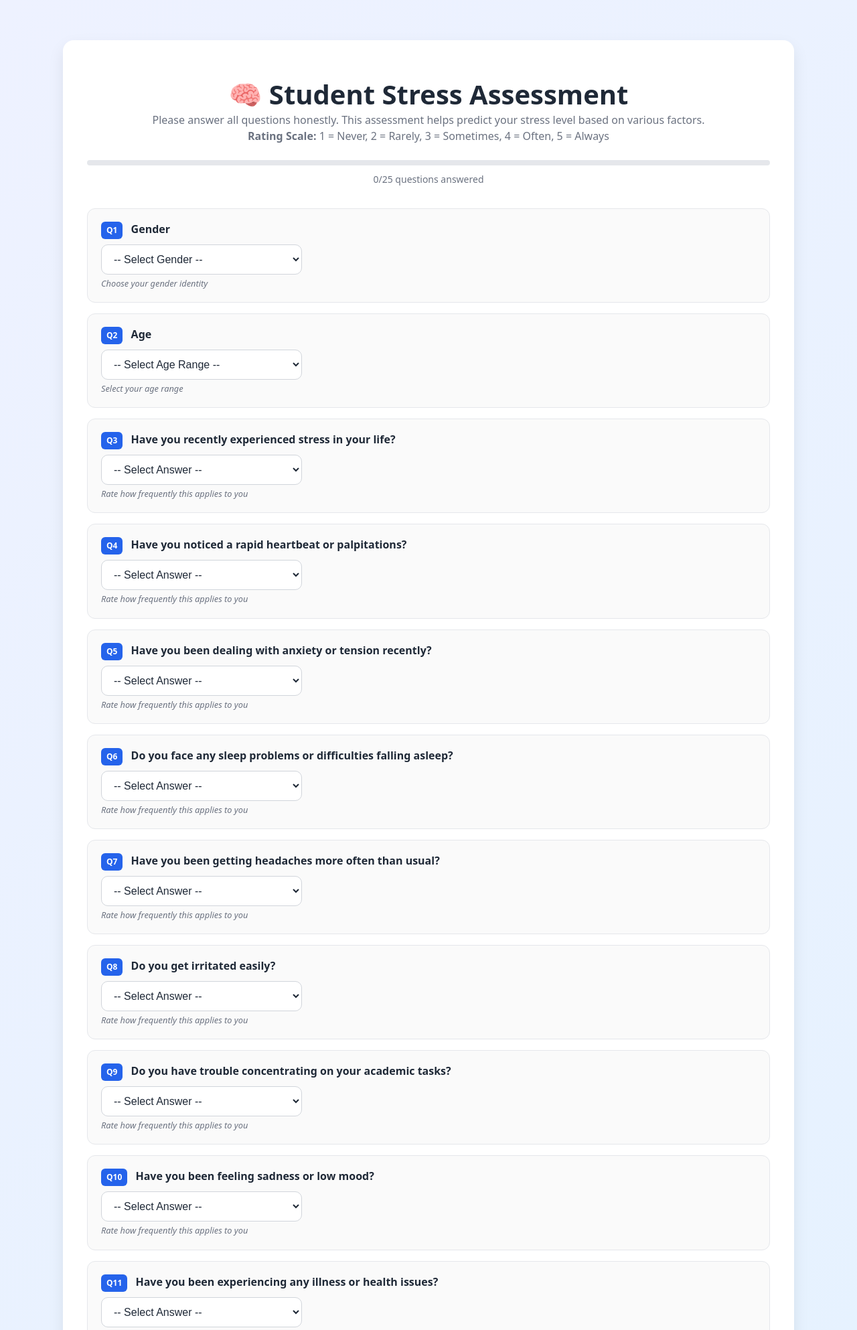
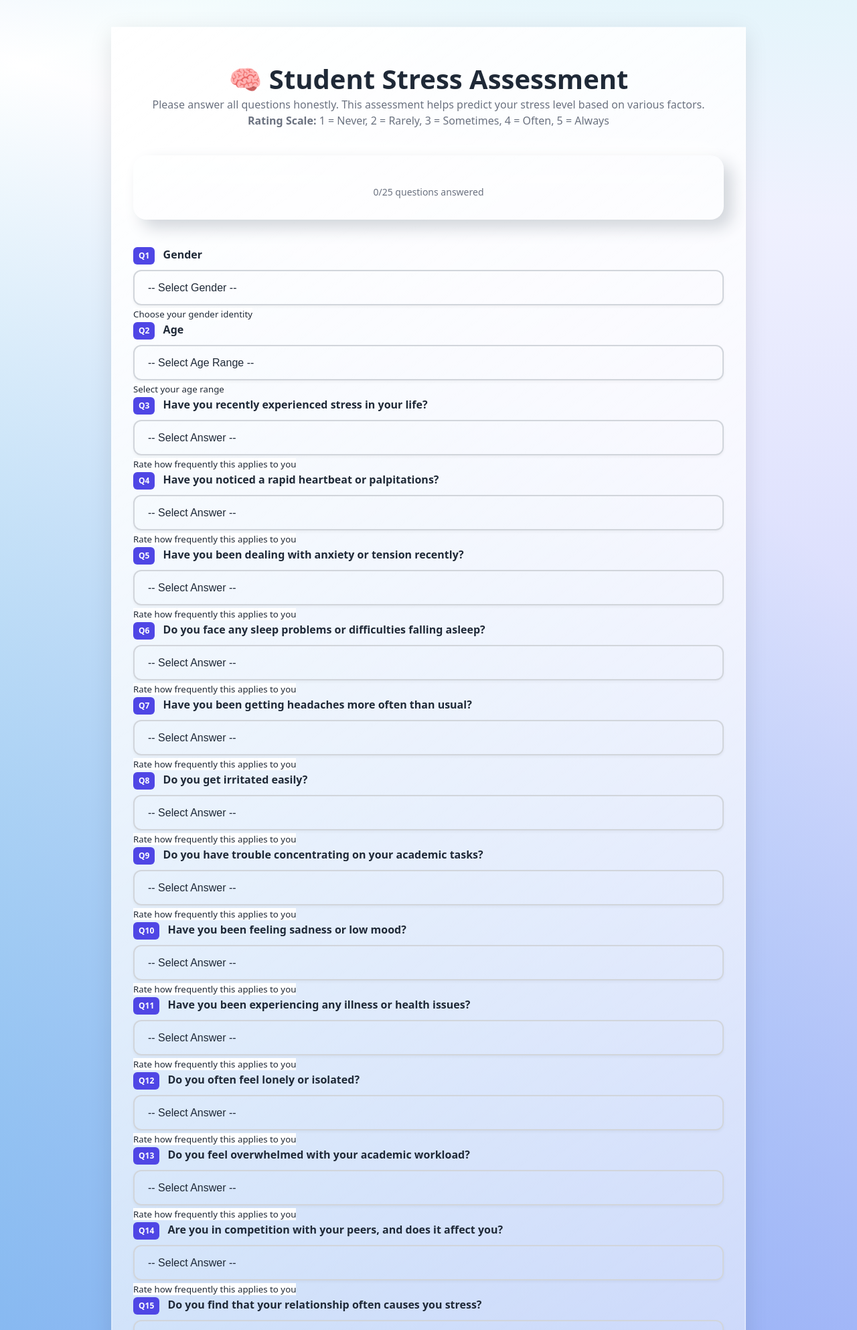
Before and after one commit to Yash636363/Student-Stress-Monitoring, a Flask app: page / in a window 1280 px wide. Shown: the top 1986 px of the page at 67% size. Run offline with Flask 3, Linux system fonts and the light colour scheme.

Commit message:
Update style.css

```diff
--- a/static/style.css
+++ b/static/style.css
@@ -1,11 +1,14 @@
+/* Modern Color Scheme and Variables */
 :root {
   --bg: #f6f7fb;
   --card: #ffffff;
   --text: #1f2937;
   --muted: #6b7280;
-  --primary: #2563eb;
-  --primary-hover: #1d4ed8;
-  --accent: #10b981;
+  --primary: #4f46e5;
+  --primary-hover: #4338ca;
+  --accent: #06b6d4;
+  --gradient-cool: linear-gradient(135deg, #4f46e5, #06b6d4);
+  --gradient-warm: linear-gradient(135deg, #f97316, #db2777);
   --danger: #ef4444;
   --success: #22c55e;
   --warning: #f59e0b;
@@ -14,6 +17,20 @@
   --radius: 16px;
   --gap: 24px;
   --transition: 0.3s ease;
+  --glass-bg: rgba(255, 255, 255, 0.95);
+  --glass-border: rgba(255, 255, 255, 0.25);
+  --card-gradient: linear-gradient(145deg, var(--glass-bg), var(--glass-border));
+  --gradient-primary: linear-gradient(135deg, #2563eb, #1d4ed8);
+  --gradient-success: linear-gradient(135deg, #22c55e, #16a34a);
+  --gradient-warning: linear-gradient(135deg, #f59e0b, #d97706);
+  --gradient-danger: linear-gradient(135deg, #ef4444, #dc2626);
+  --glass-blur: blur(12px);
+  --meter-size: 200px;
+  --neu-shadow:
+    12px 12px 24px #d1d5db,
+    -12px -12px 24px #ffffff;
+  --card-shadow:
+    rgba(17, 12, 46, 0.15) 0px 48px 100px 0px;
 }
 
 /* Reset and base */
@@ -26,7 +43,13 @@
 body {
   margin: 0;
   font-family: system-ui, -apple-system, "Segoe UI", Roboto, Helvetica, Arial, sans-serif;
-  background: linear-gradient(135deg, #eef2ff 0%, #e0f2fe 100%);
+  background:
+    radial-gradient(circle at 0% 0%, #818cf8 0%, transparent 50%),
+    radial-gradient(circle at 100% 0%, #06b6d4 0%, transparent 50%),
+    radial-gradient(circle at 100% 100%, #818cf8 0%, transparent 50%),
+    radial-gradient(circle at 0% 100%, #06b6d4 0%, transparent 50%);
+  background-size: 200% 200%;
+  animation: morphBackground 15s ease-in-out infinite;
   color: var(--text);
   font-size: 16px;
   line-height: 1.5;
@@ -65,23 +96,35 @@
 .progress-container {
   margin: 1.5rem 0;
   padding: 0;
+  background: rgba(255, 255, 255, 0.1);
+  padding: 30px;
+  border-radius: 20px;
+  margin: 40px 0;
+  box-shadow: var(--neu-shadow);
 }
 
 .progress-bar {
-  width: 100%;
-  height: 8px;
-  background: #e5e7eb;
-  border-radius: 4px;
+  height: 12px;
+  background: rgba(255, 255, 255, 0.2);
+  border-radius: 6px;
   overflow: hidden;
-  margin-bottom: 0.5rem;
+  position: relative;
 }
 
 .progress-fill {
   height: 100%;
-  background: linear-gradient(90deg, var(--primary), var(--accent));
+  background: var(--gradient-cool);
+  background-size: 200% 100%;
+  animation: gradientMove 2s linear infinite;
   border-radius: 4px;
   width: 0%;
   transition: width 0.3s ease;
+  box-shadow: 0 0 10px rgba(79, 70, 229, 0.5);
+}
+
+@keyframes gradientMove {
+  0% { background-position: 100% 0; }
+  100% { background-position: -100% 0; }
 }
 
 .progress-text {
@@ -92,40 +135,43 @@
 
 /* Card container - supports grid layout */
 .card {
-  background: var(--card);
-  border-radius: var(--radius);
-  box-shadow: var(--shadow);
+  background: var(--card-gradient);
+  backdrop-filter: blur(12px);
+  border: 1px solid var(--glass-border);
+  box-shadow:
+    0 8px 32px rgba(0, 0, 0, 0.1),
+    inset 0 0 0 1px var(--glass-border);
   padding: 28px 32px;
-  transition: box-shadow var(--transition);
+  transition: transform 0.3s ease, box-shadow 0.3s ease;
   max-width: 100%;
   margin-bottom: var(--gap);
+  transform: translateY(0);
+  position: relative;
+  overflow: hidden;
 }
-.card:hover,
-.card:focus-within {
-  box-shadow: var(--shadow-hover);
-  outline: none;
+.card:hover {
+  transform: translateY(-8px);
 }
 
-/* Question Container */
-.question {
-  margin: 1rem 0;
-  padding: 18px 20px;
-  border: 1.5px solid #e5e7eb;
-  border-radius: 12px;
-  background: #fafafa;
-  transition: transform 0.15s ease, border-color var(--transition);
-  cursor: default;
+.card::before {
+  content: '';
+  position: absolute;
+  top: 0;
+  left: -100%;
+  width: 100%;
+  height: 100%;
+  background: linear-gradient(
+    90deg,
+    transparent,
+    rgba(255, 255, 255, 0.2),
+    transparent
+  );
   position: relative;
+  transform: scale(1);
 }
 .question:hover {
-  transform: translateY(-2px);
-  border-color: var(--primary);
-  background: #f8fafc;
-}
-
-.question[data-answered="true"] {
-  border-color: var(--success);
-  background: #f0fdf4;
+  transform: scale(1.02) translateY(-2px);
+  box-shadow: 0 10px 20px rgba(0, 0, 0, 0.1);
 }
 
 /* Question styling improvements */
@@ -156,21 +202,7 @@
 
 /* Help text */
 .help-text {
-  display: block;
-  font-size: 0.8rem;
-  color: var(--muted);
-  margin-top: 4px;
-  font-style: italic;
-}
-
-/* Select dropdown */
-select {
-  display: block;
-  width: 100%;
-  max-width: 280px;
-  padding: 12px 14px;
-  font-size: 1rem;
-  border: 1.5px solid #d1d5db;
+  display:
   border-radius: 10px;
   background: white;
   color: var(--text);
@@ -391,78 +475,210 @@
 /* Loading states */
 .loading {
   animation: pulse 1.5s infinite;
+  position: relative;
 }
 
-/* Responsive adjustments */
+.loading::after {
+  content: '';
+  position: absolute;
+  inset: 0;
+  background: linear-gradient(90deg, transparent, rgba(255,255,255,0.2), transparent);
+  transform: translateX(-100%);
+  animation: loadingShimmer 1.5s infinite;
+}
 
-/* Medium devices (tablets) */
-@media (min-width: 600px) {
-  .wrapper {
-    padding: 0 24px;
-  }
-  .card {
-    padding: 32px 36px;
-  }
-  select {
-    max-width: 300px;
-  }
+@keyframes loadingShimmer {
+  100% { transform: translateX(100%); }
+}
 
-  .actions {
-    gap: 20px;
+/* Enhanced select dropdowns */
+select {
+  appearance: none;
+  background: var(--glass);
+  border: 2px solid rgba(79, 70, 229, 0.2);
+  border-radius: 12px;
+  padding: 16px 20px;
+  width: 100%;
+  font-size: 1rem;
+  color: var(--text);
+  cursor: pointer;
+  transition: all 0.3s ease;
+  box-shadow: 0 2px 4px rgba(0, 0, 0, 0.05);
+}
+
+select:hover {
+  border-color: var(--primary);
+  transform: translateY(-2px);
+  box-shadow: 0 4px 12px rgba(79, 70, 229, 0.15);
+}
+
+/* Enhanced select component */
+.enhanced-select {
+  appearance: none;
+  background: var(--glass-bg);
+  border: 2px solid rgba(255, 255, 255, 0.3);
+  border-radius: 12px;
+  padding: 12px 20px;
+  width: 100%;
+  font-size: 1rem;
+  color: var(--text);
+  backdrop-filter: var(--glass-blur);
+  cursor: pointer;
+  transition: all 0.3s cubic-bezier(0.4, 0, 0.2, 1);
+}
+
+.enhanced-select:hover {
+  transform: translateY(-2px);
+  box-shadow: 0 8px 16px rgba(0, 0, 0, 0.1);
+}
+
+.enhanced-select:focus {
+  border-color: var(--primary);
+  box-shadow: 0 0 0 4px rgba(37, 99, 235, 0.2);
+  outline: none;
+}
+
+/* Custom select arrow */
+.select-wrapper {
+  position: relative;
+}
+
+.select-wrapper::after {
+  content: '↓';
+  position: absolute;
+  right: 15px;
+  top: 50%;
+  transform: translateY(-50%);
+  color: var(--primary);
+  pointer-events: none;
+  transition: transform 0.3s ease;
+}
+
+.select-wrapper:hover::after {
+  transform: translateY(-50%) translateY(2px);
+}
+
+/* Stress Meter */
+.stress-meter {
+  position: relative;
+  width: var(--meter-size);
+  height: calc(var(--meter-size) / 2);
+  margin: 30px auto;
+  overflow: hidden;
+}
+
+.meter-circle {
+  width: var(--meter-size);
+  height: var(--meter-size);
+  border-radius: 50%;
+  background: conic-gradient(
+    from 180deg,
+    var(--primary) var(--progress, 0%),
+    #e5e7eb var(--progress, 0%)
+  );
+  transform: translateY(50%);
+  transition: --progress 0.3s ease;
+}
+
+.meter-mask {
+  position: absolute;
+  inset: 10px;
+  background: var(--bg);
+  border-radius: inherit;
+  transform: translateY(50%);
+}
+
+.meter-value {
+  position: absolute;
+  bottom: 0;
+  left: 50%;
+  transform: translateX(-50%);
+  font-size: 1.5rem;
+  font-weight: bold;
+  color: var(--primary);
+}
+
+/* Result page celebrations */
+.celebration {
+  position: fixed;
+  inset: 0;
+  pointer-events: none;
+  z-index: 100;
+}
+
+.confetti {
+  position: absolute;
+  width: 10px;
+  height: 10px;
+  opacity: 0;
+}
+
+@keyframes confettiFall {
+  0% { transform: translateY(-100vh) rotate(0deg); opacity: 1; }
+  100% { transform: translateY(100vh) rotate(720deg); opacity: 0; }
+}
+
+.serious-problem {
+  background: var(--gradient-danger);
+  color: white;
+  animation: pulse 2s infinite;
+}
+
+.warning-icons {
+  display: flex;
+  gap: 20px;
+  justify-content: center;
+  margin: 20px 0;
+  font-size: 2rem;
+}
+
+/* Enhanced card design */
+.main-card {
+  border: none;
+  background: rgba(255, 255, 255, 0.7);
+  backdrop-filter: var(--glass-blur);
+  box-shadow:
+    0 20px 40px rgba(0, 0, 0, 0.1),
+    inset 0 0 0 1px rgba(255, 255, 255, 0.5);
+}
+
+/* Question animations */
+.question {
+  transform-origin: left center;
+  animation: slideIn 0.5s ease backwards;
+}
+
+@keyframes slideIn {
+  from {
+    opacity: 0;
+    transform: translateX(-20px);
   }
 }
 
-/* Larger screens */
-@media (min-width: 768px) {
-  .wrapper {
-    margin: 60px auto;
-    max-width: 1024px;
-  }
-
-  .card-list {
-    display: grid;
-    grid-template-columns: repeat(auto-fit, minmax(320px, 1fr));
-    gap: var(--gap);
-  }
-
-  .card {
-    margin-bottom: 0;
-  }
-
-  button, .btn {
-    padding: 16px 36px;
-    font-size: 1.1rem;
-  }
-
-  .submit-btn {
-    font-size: 1.2rem;
-    padding: 18px 40px;
-  }
+/* Progress animation */
+.progress-fill {
+  position: relative;
+  overflow: hidden;
 }
 
-/* Extra large desktop screens */
-@media (min-width: 1200px) {
-  .wrapper {
-    max-width: 1140px;
-  }
+.progress-glow {
+  position: absolute;
+  top: 0;
+  left: 0;
+  width: 100%;
+  height: 100%;
+  background: linear-gradient(
+    90deg,
+    transparent,
+    rgba(255, 255, 255, 0.4),
+    transparent
+  );
+  animation: progressGlow 2s linear infinite;
 }
 
-/* Print styles */
-@media print {
-  body {
-    background: white;
-  }
+@keyframes progressGlow {
+  from { transform: translateX(-100%); }
+  to { transform: translateX(100%); }
+}
 
-  .card {
-    box-shadow: none;
-    border: 1px solid #ccc;
-  }
-
-  button, .btn {
-    display: none;
-  }
-
-  .actions {
-    display: none;
-  }
-}
+/* Add these JavaScript event listeners */
```
Also changed, not shown: other parts of static/style.css (+93 -33 lines).
